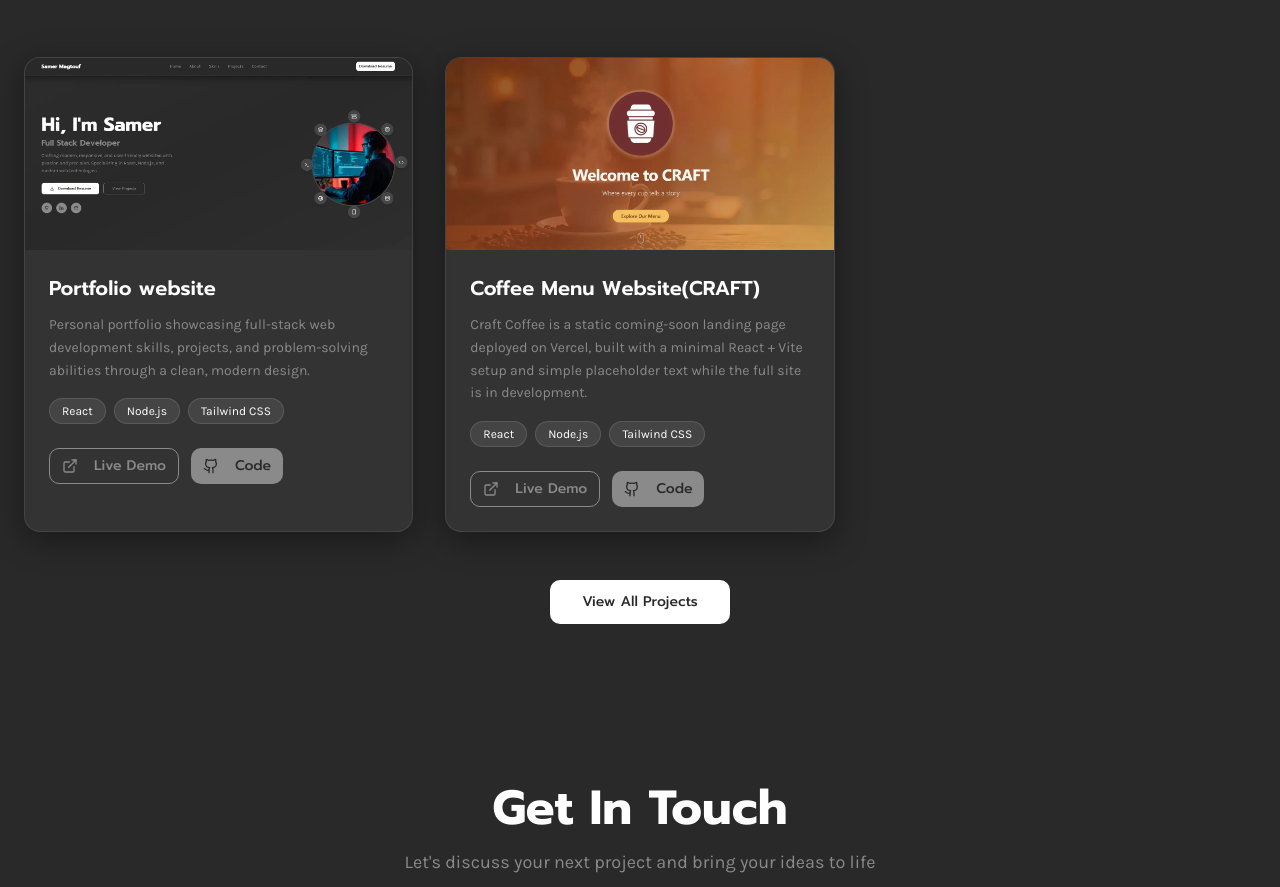
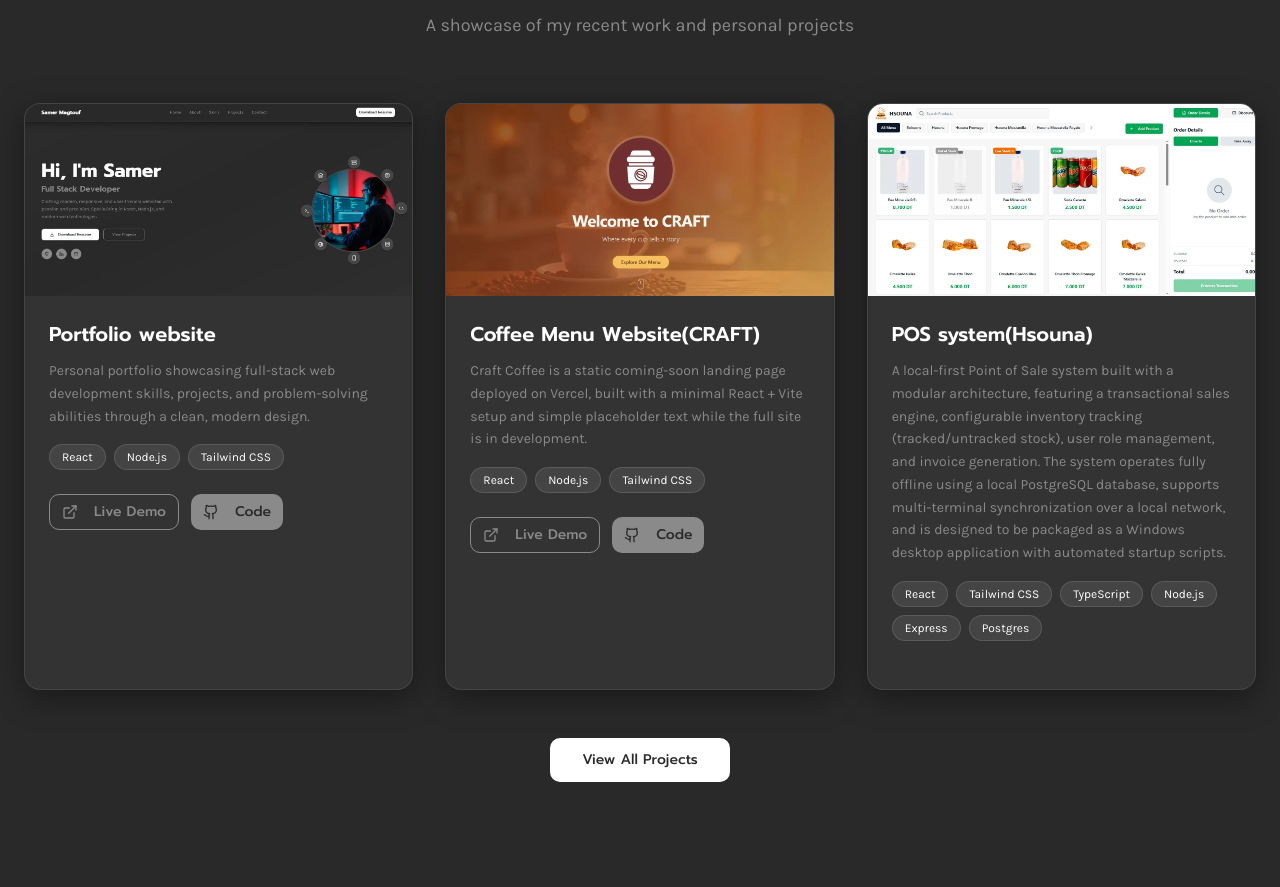
Before and after one commit to samerzaa/portfolio, a React (Vite) app: page / in a window 1280 px wide. Shown: the part 2657-3544 px from the top of the page. Built offline with nearby package versions, Linux system fonts and the light colour scheme; the HTML template or start-up script is replaced by a standard one.

Commit message:
add pos hsouna project

```diff
--- a/src/components/ProjectsSection.tsx
+++ b/src/components/ProjectsSection.tsx
@@ -18,6 +18,12 @@ const ProjectsSection = () => {
       tech: ["React", "Node.js", "Tailwind CSS"],
       liveUrl: "https://craft-coffe-five.vercel.app/",
       githubUrl: "https://github.com/samerzaa/Craft-coffe"
+    },
+    {
+      title: "POS system(Hsouna)",
+      description: "A local-first Point of Sale system built with a modular architecture, featuring a transactional sales engine, configurable inventory tracking (tracked/untracked stock), user role management, and invoice generation. The system operates fully offline using a local PostgreSQL database, supports multi-terminal synchronization over a local network, and is designed to be packaged as a Windows desktop application with automated startup scripts.",
+      image: "/assets/pos hsouna.webp",
+      tech: ["React", "Tailwind CSS", "TypeScript", "Node.js", "Express", "Postgres"]
     },
   ];
 
@@ -74,18 +80,22 @@ const ProjectsSection = () => {
 
                 {/* Project Links */}
                 <div className="flex gap-3">
+                  {project.liveUrl && (
                     <a href={project.liveUrl} target="_blank" rel="noopener noreferrer">
                       <Button variant="outline" size="sm" className="flex-1 font-prompt">
-                      <ExternalLink size={16} className="mr-2"/>
+                        <ExternalLink size={16} className="mr-2" />
                         Live Demo
                       </Button>
                     </a>
+                  )}
+                  {project.githubUrl && (
                     <a href={project.githubUrl} target="_blank" rel="noopener noreferrer">
                       <Button variant="secondary" size="sm" className="flex-1 font-prompt">
                         <Github size={16} className="mr-2" />
                         Code
                       </Button>
                     </a>
+                  )}
                 </div>
               </div>
             </div>
--- a/src/components/SkillsSection.tsx
+++ b/src/components/SkillsSection.tsx
@@ -29,6 +29,7 @@ const SkillsSection = () => {
       title: "Database & Cloud",
       skills: [
         { name: "Mysql", level: 80 },
+        { name: "Postgres", level: 80 },
         { name: "Supabase", level: 80 },
         { name: "MongoDB", level: 60 },
         { name: "Docker", level: 60 }
```
Also changed, not shown: api/contact.ts (line endings or trailing spaces), public/assets/pos hsouna.webp (added). Lines whose indentation alone changed are shown as unchanged.
